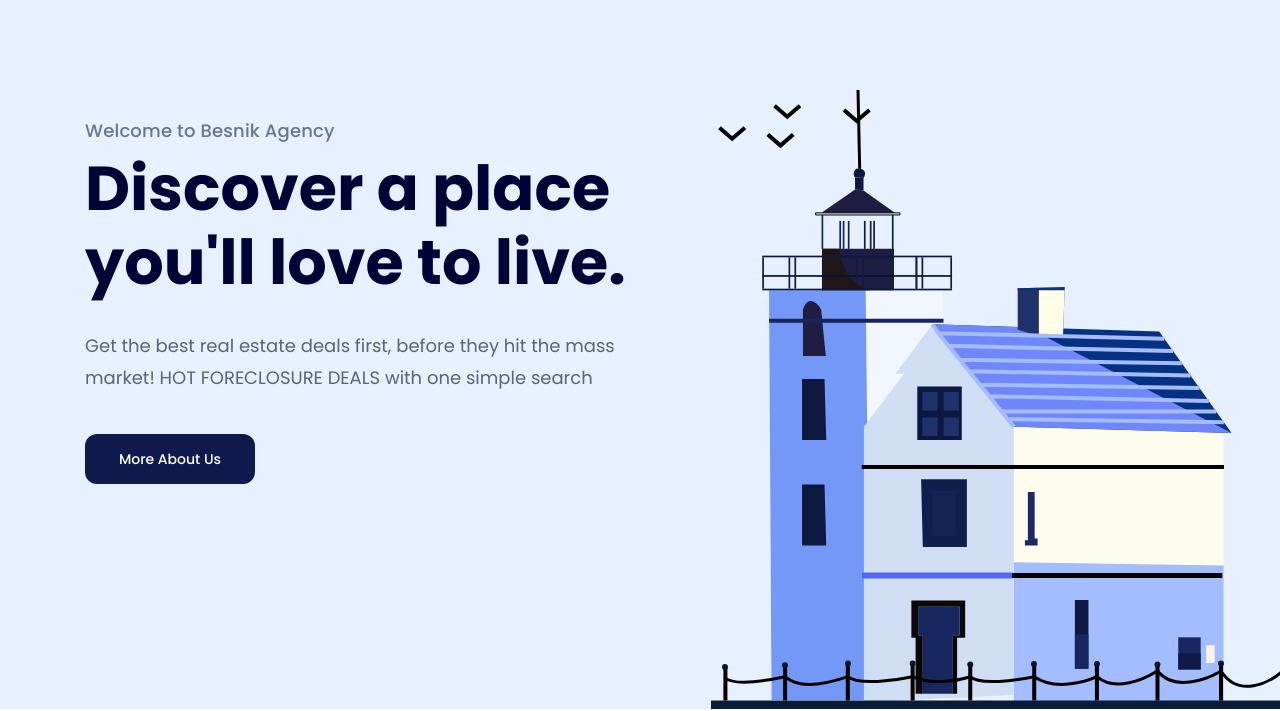
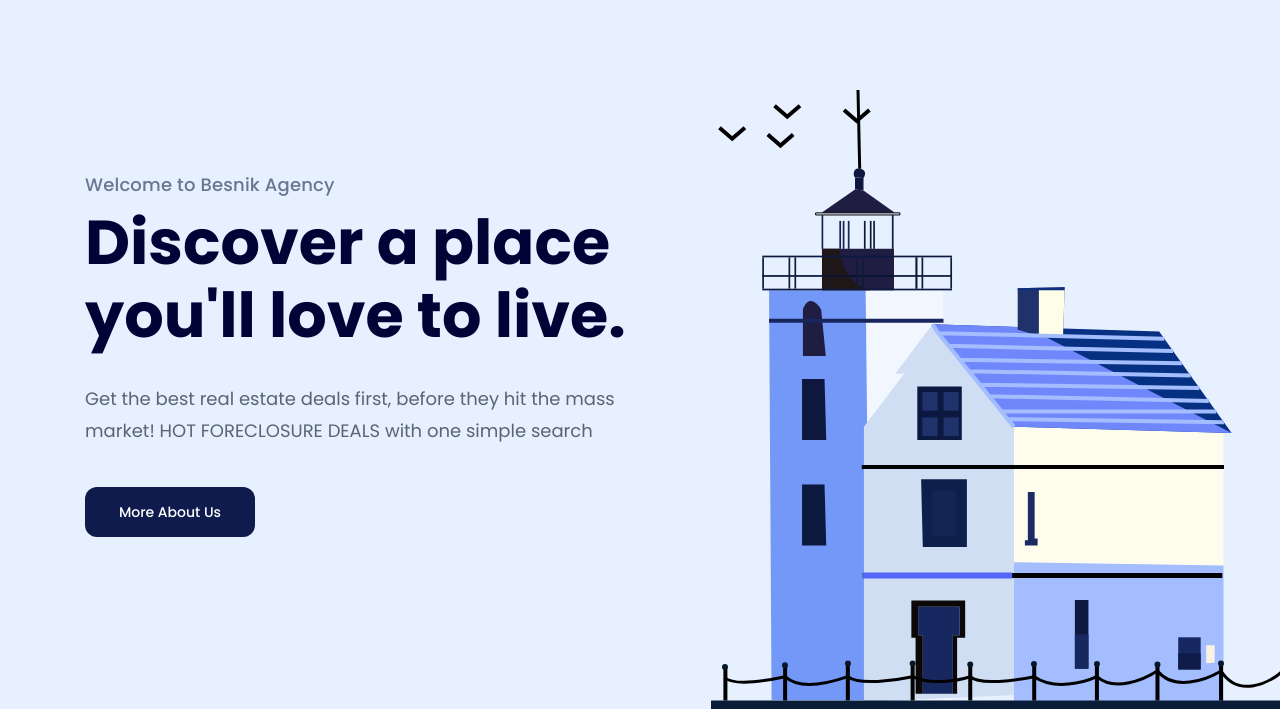
Before and after one commit to nhattanvt92/htmlcss-01, a plain HTML site: page index.html in a window 1280 px wide. Shown: the part 91-802 px from the top of the page. Drawn offline with Linux system fonts and the light colour scheme.

Commit message:
fix hero center

```diff
--- a/assets/css/styles.css
+++ b/assets/css/styles.css
@@ -74,6 +74,7 @@ a {
     position: relative;
     display: flex;
     flex-direction: column;
+    justify-content: center;
     background-color: #e6f0ff;
     height: calc(100vh - 90px);
 }
@@ -119,16 +120,13 @@ a {
 
 /* ========== Hero ============ */
 
-.hero {
-    padding-bottom: 157px;
+
+.hero-wrap .info {
+    width: 50%;
+    justify-content: center;
 }
 
-.hero .info {
-    width: 50%;
-    margin-top: 118px;
-}
-
-.hero .subtile {
+.hero-wrap .subtile {
     font-weight: 500;
     font-size: 1.8rem;
     line-height: 1.5;
@@ -136,7 +134,7 @@ a {
     color: #687690;
 }
 
-.hero .title {
+.hero-wrap .title {
     font-weight: 700;
     font-size: 6.2rem;
     margin-top: 8px;
@@ -144,7 +142,7 @@ a {
     color: #000336;
 }
 
-.hero .desc {
+.hero-wrap .desc {
     font-weight: 400;
     font-size: 1.8rem;
     margin: 30px 0px 40px;
--- a/index.html
+++ b/index.html
@@ -42,7 +42,6 @@
             <div class="hero-wrap">
                 <div class="content">
                     <!-- hero -->
-                    <div class="hero">
                         <div class="info">
                             <p class="subtile">Welcome to Besnik Agency</p>
                             <h1 class="title">
@@ -61,7 +60,6 @@
                             alt=""
                             class="hero-img"
                         />
-                    </div>
                 </div>
             </div>
 
```
